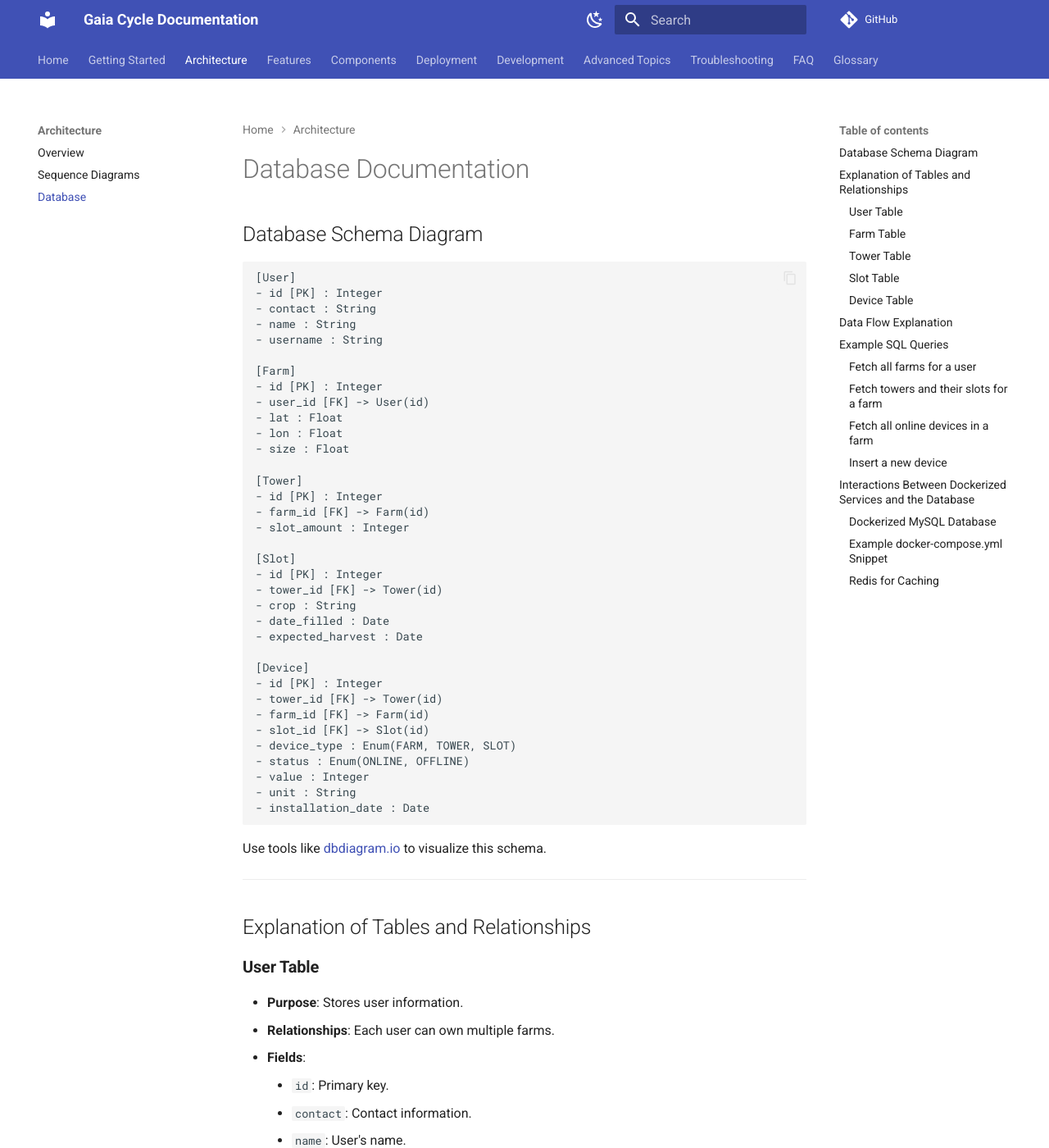
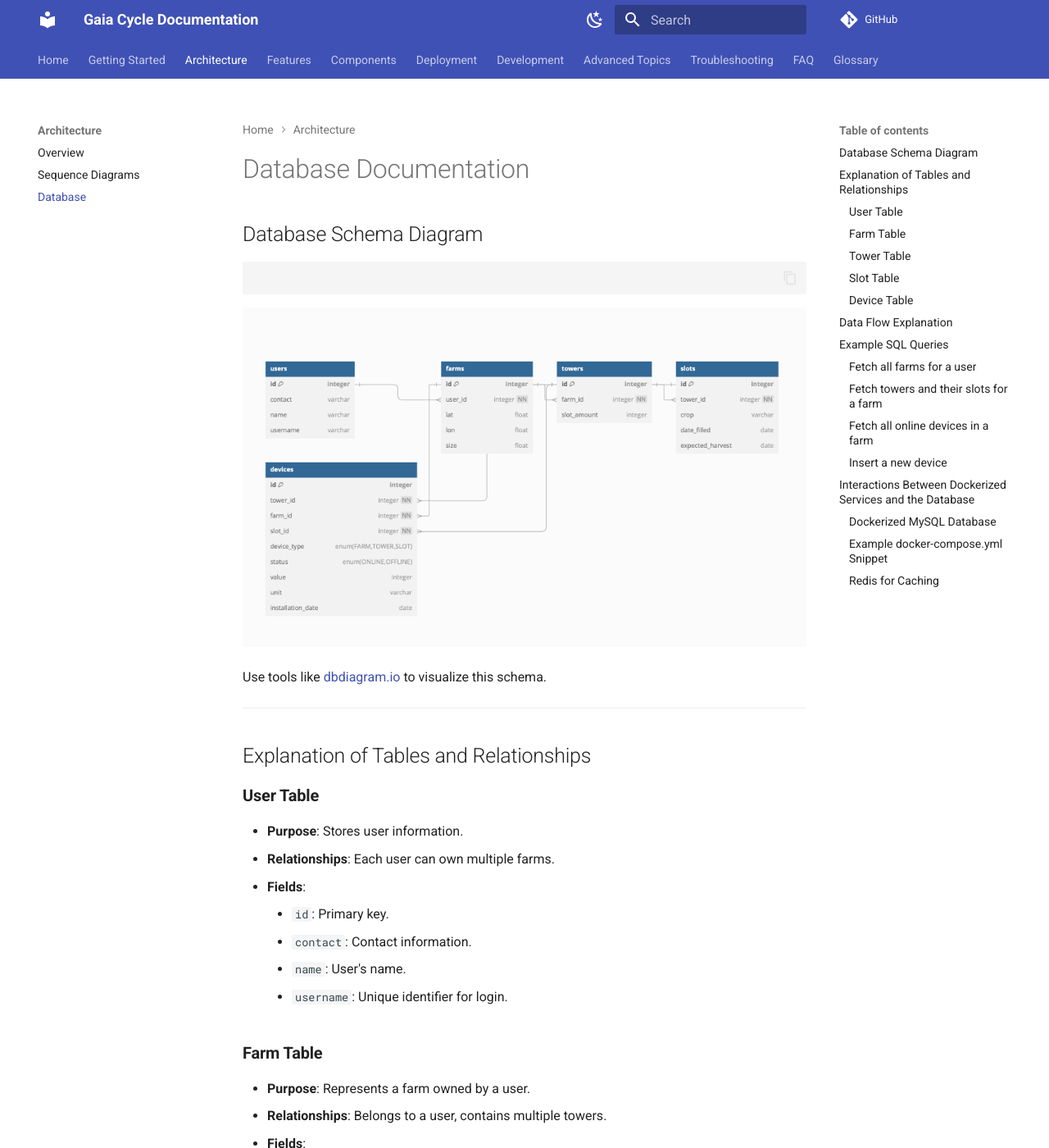
Before and after one commit to YouunFruit/GaiasCycle, an MkDocs documentation site: the page built from docs/architecture/database.md, in a window 1280 px wide and 1400 px high. Shown: the whole window at 82% size. Built offline with MkDocs 1.6.1 and Material for MkDocs 9.7.7, drawn with Linux system fonts in a browser that asks for light colours; comment, search, counter and statistics services are not loaded.

````diff
--- a/docs/architecture/database.md
+++ b/docs/architecture/database.md
@@ -3,42 +3,9 @@
 ## Database Schema Diagram
 
 ```plaintext
-[User]
-- id [PK] : Integer
-- contact : String
-- name : String
-- username : String
 
-[Farm]
-- id [PK] : Integer
-- user_id [FK] -> User(id)
-- lat : Float
-- lon : Float
-- size : Float
-
-[Tower]
-- id [PK] : Integer
-- farm_id [FK] -> Farm(id)
-- slot_amount : Integer
-
-[Slot]
-- id [PK] : Integer
-- tower_id [FK] -> Tower(id)
-- crop : String
-- date_filled : Date
-- expected_harvest : Date
-
-[Device]
-- id [PK] : Integer
-- tower_id [FK] -> Tower(id)
-- farm_id [FK] -> Farm(id)
-- slot_id [FK] -> Slot(id)
-- device_type : Enum(FARM, TOWER, SLOT)
-- status : Enum(ONLINE, OFFLINE)
-- value : Integer
-- unit : String
-- installation_date : Date
 ```
+![Alt text](../images/ERdiagram.png)
 
 Use tools like [dbdiagram.io](https://dbdiagram.io) to visualize this schema.
 
--- a/requirements.txt
+++ b/requirements.txt
@@ -46,3 +46,7 @@ typing_extensions==4.12.2
 urllib3==2.2.3
 uvicorn==0.32.0
 watchdog==6.0.0
+kafka-python
+spark-sql-kafka
+kafka-python-ng
+mysql-connector-python
````
Also changed, not shown: docs/advanced-topics/kafka.md (+19 -2 lines), docs/advanced-topics/scaling.md (deleted, +0 -8 lines), docs/architecture/sequence-diagrams.md (+19 -16 lines), docs/deployment/docker-setup.md (+19 -2 lines), docs/images/ERdiagram.png (added), docs/images/SQD1.png (added), docs/images/SQDiagram1.png (added), 3 other files.
